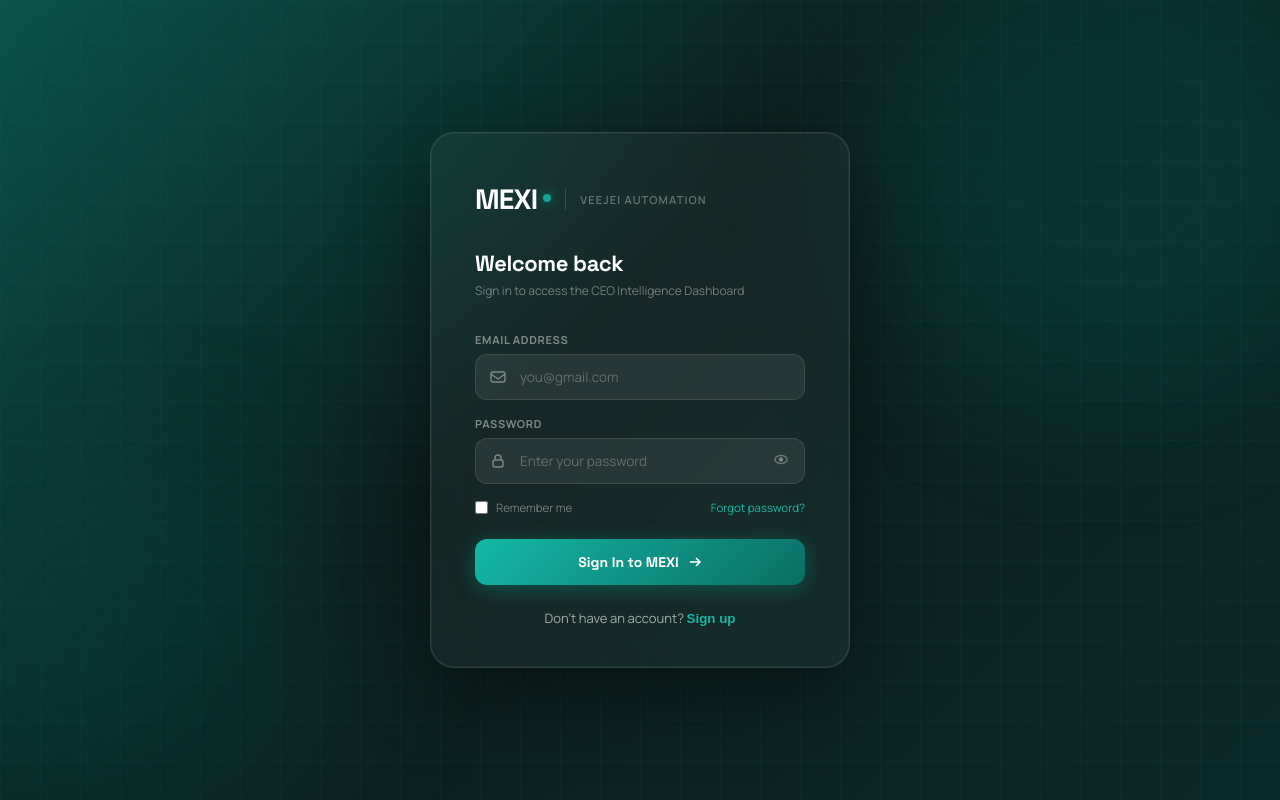
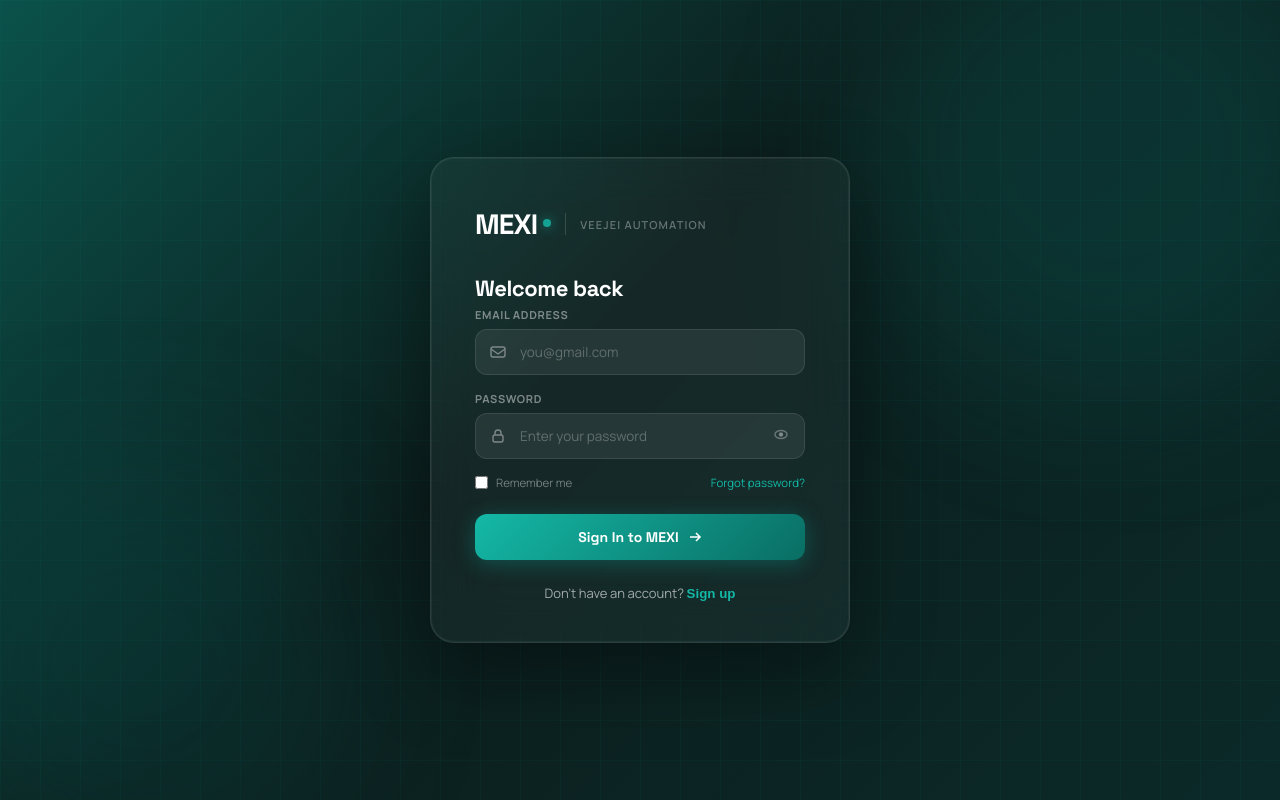
Before and after one commit to Saifn-TAI/MEXI-UI-FINAL, a React (Vite) app: page / in a window 1280 px wide. Built offline with nearby package versions, Linux system fonts and the light colour scheme; a web font is replaced by a local one.

Commit message:
chore: remove login and signup subheaders

```diff
--- a/src/components/Login/LoginPage.jsx
+++ b/src/components/Login/LoginPage.jsx
@@ -54,7 +54,6 @@ export default function LoginPage({ onLoginSuccess, onGoToSignup }) {
           <span className="login-logo-sub">Veejei Automation</span>
         </div>
         <div className="login-title">Welcome back</div>
-        <div className="login-sub">Sign in to access the CEO Intelligence Dashboard</div>
 
         <div className={`login-error ${errorMsg ? 'show' : ''}`} id="login-error">
           <svg width="14" height="14" viewBox="0 0 14 14" fill="none" stroke="currentColor" strokeWidth="1.4">
--- a/src/components/Login/SignupPage.jsx
+++ b/src/components/Login/SignupPage.jsx
@@ -72,7 +72,6 @@ export default function SignupPage({ onSignupSuccess, onGoToLogin }) {
         </div>
 
         <div className="login-title">Create an account</div>
-        <div className="login-sub" style={{ marginBottom: '24px' }}>Sign up to access the CEO Intelligence Dashboard</div>
 
         <div className={`login-error ${errorMsg ? 'show' : ''}`} id="login-error">
           <svg width="14" height="14" viewBox="0 0 14 14" fill="none" stroke="currentColor" strokeWidth="1.4">
```
